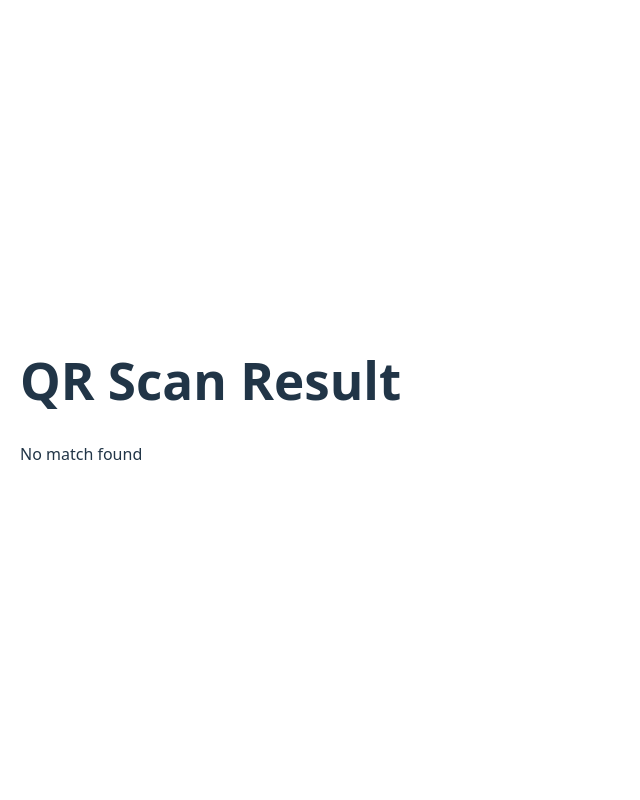
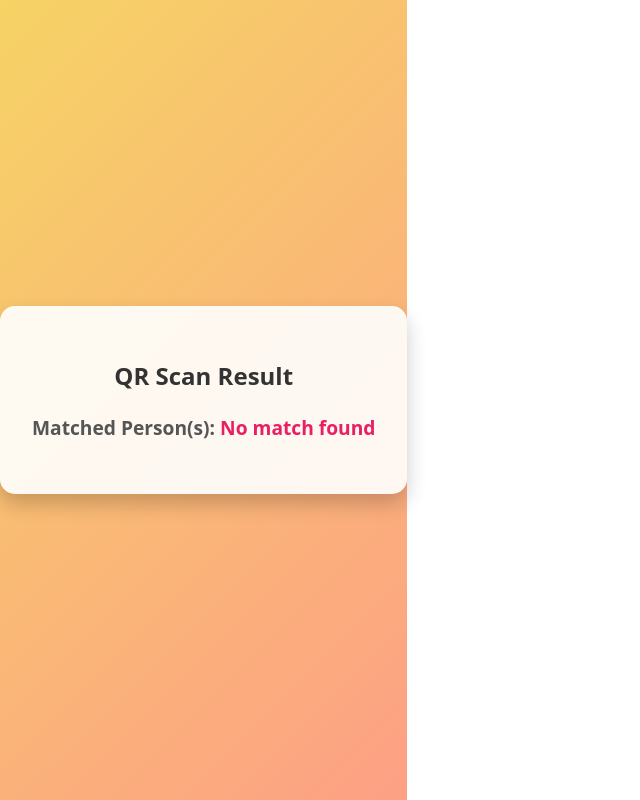
Before and after one commit to MrPuwan/photo-matching-qr-web, a React (Vite) app: page /client in a window 1280 px wide. Shown: the whole page, without its empty margins (0-640 px from the left). Built offline with nearby package versions, Linux system fonts and the light colour scheme.

Commit message:
styles added

```diff
--- a/src/Result.jsx
+++ b/src/Result.jsx
@@ -1,23 +1,51 @@
+import React from "react";
 import { useSearchParams } from "react-router-dom";
 
-export default function Result() {
-  const [params] = useSearchParams();
+const Result = () => {
+  const [searchParams] = useSearchParams();
 
-  const person = params.get("person");
-  const image = params.get("image");
+  const persons = searchParams.get("person")?.split(",") || [];
+  const image = searchParams.get("image") || "";
 
   return (
-    <div style={{ padding: "20px" }}>
-      <h1>QR Scan Result</h1>
-
-      {person ? (
-        <>
-          <p><b>Matched Person(s):</b> {person}</p>
-          <p><b>Image:</b> {image}</p>
-        </>
-      ) : (
-        <p>No match found</p>
-      )}
+    <div
+      style={{
+        display: "flex",
+        justifyContent: "center",
+        alignItems: "center",
+        height: "100vh",
+        background: "linear-gradient(135deg, #f6d365 0%, #fda085 100%)", // colorful background
+      }}
+    >
+      <div
+        style={{
+          padding: "2rem",
+          borderRadius: "15px",
+          backgroundColor: "rgba(255, 255, 255, 0.9)", // semi-transparent box
+          boxShadow: "0 10px 20px rgba(0,0,0,0.2)",
+          textAlign: "center",
+          minWidth: "300px",
+        }}
+      >
+        <h2 style={{ color: "#333" }}>QR Scan Result</h2>
+        <p style={{ fontSize: "1.2rem", fontWeight: "bold", color: "#555" }}>
+          Matched Person(s):{" "}
+          <span style={{ color: "#e91e63" }}>
+            {persons.length ? persons.join(", ") : "No match found"}
+          </span>
+        </p>
+        {image && (
+          <div style={{ marginTop: "1rem" }}>
+            <img
+              src={`https://photo-matching-task-puwan-gp.s3.eu-north-1.amazonaws.com/test_images/${image}`}
+              alt={image}
+              style={{ maxWidth: "100%", borderRadius: "10px", boxShadow: "0 5px 15px rgba(0,0,0,0.1)" }}
+            />
+          </div>
+        )}
+      </div>
     </div>
   );
-}
+};
+
+export default Result;
```
